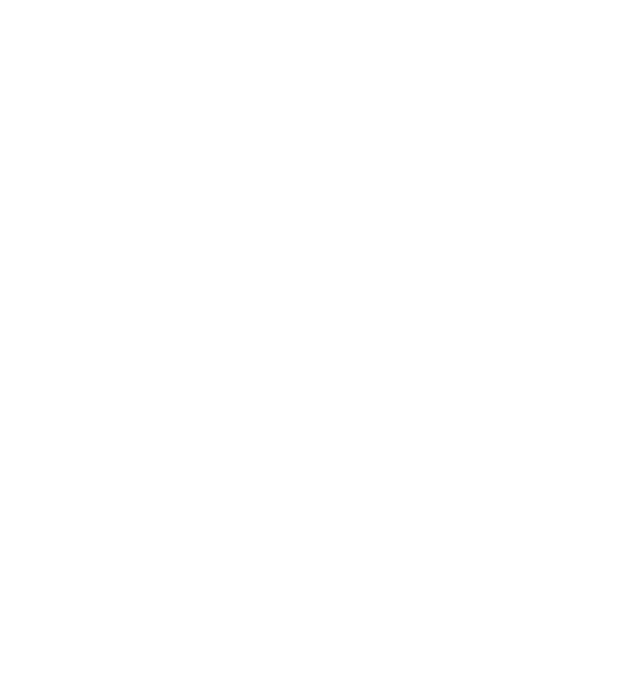
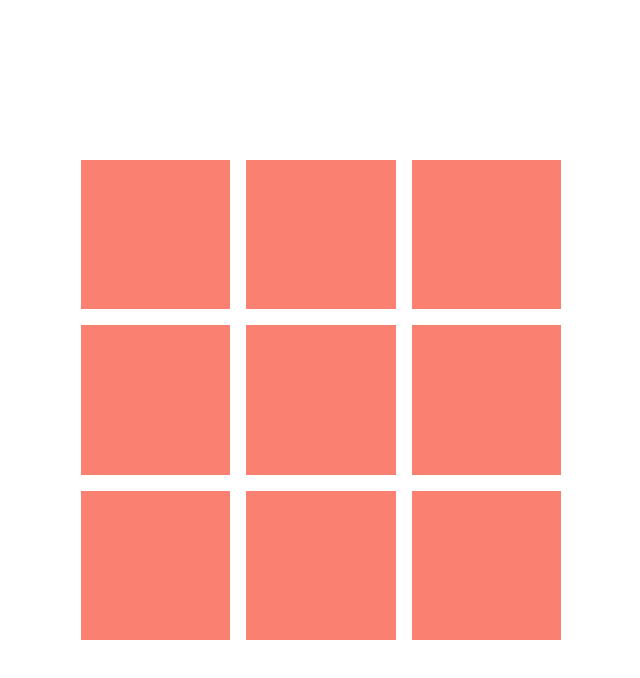
Before and after one commit to Sengsith/tic-tac-toe, a plain HTML site: page index.html in a window 1280 px wide. Shown: the whole page, without its empty margins (319-959 px from the left). Drawn offline with Linux system fonts and the light colour scheme.

Commit message:
update script.js style.css
added empty tiles to screen

```diff
--- a/index.html
+++ b/index.html
@@ -7,5 +7,7 @@
     <link rel="stylesheet" href="style.css" />
     <script src="script.js" defer></script>
   </head>
-  <body></body>
+  <body>
+    <div class="container"></div>
+  </body>
 </html>
--- a/script.js
+++ b/script.js
@@ -60,6 +60,8 @@ const gameController = (() => {
     },
   ];
 
+  const board = gameBoard;
+
   let activePlayer = players[0];
 
   const switchActivePlayer = () => {
@@ -71,9 +73,9 @@ const gameController = (() => {
   const printNewRound = () => console.log(`It is now ${getActivePlayer()}'s turn!`);
 
   const playRound = (row, col) => {
-    console.log(`Placing an '${activePlayer.token}' on row ${row}, col ${col}.`);
-    gameBoard.placeToken(activePlayer.token, row, col);
-    gameBoard.printBoard();
+    // console.log(`Placing an '${activePlayer.token}' on row ${row}, col ${col}.`);
+    board.placeToken(activePlayer.token, row, col);
+    board.printBoard();
 
     // Check for a win
     if (checkForWin(row, col)) {
@@ -90,7 +92,7 @@ const gameController = (() => {
   };
 
   const checkHorizontal = (row) => {
-    const horizontal = gameBoard
+    const horizontal = board
       .getBoard()
       [row - 1].map((cell) => cell.getToken())
       .filter((value) => value === activePlayer.token);
@@ -98,7 +100,7 @@ const gameController = (() => {
   };
 
   const checkVertical = (col) => {
-    const vertical = gameBoard
+    const vertical = board
       .getBoard()
       .map((row) => row[col - 1].getToken())
       .filter((value) => value === activePlayer.token);
@@ -106,11 +108,11 @@ const gameController = (() => {
   };
 
   const checkDiagonal = () => {
-    const diagonal = gameBoard
+    const diagonal = board
       .getBoard()
       .map((row, index) => row[index].getToken())
       .filter((value) => value === activePlayer.token);
-    const diagonalReverse = gameBoard
+    const diagonalReverse = board
       .getBoard()
       .reverse()
       .map((row, index) => row[index].getToken())
@@ -120,25 +122,33 @@ const gameController = (() => {
   };
 
   // Initial print message on initialize.
-  printNewRound();
+  // printNewRound();
 
   return {
     getActivePlayer,
     playRound,
   };
-})(gameBoard);
+})();
 
-// Global code ---------------------------------------
-// Diagonal win
-// gameController.playRound(2, 2);
-// gameController.playRound(1, 2);
-// gameController.playRound(1, 1);
-// gameController.playRound(1, 3);
-// gameController.playRound(3, 3);
+const screenController = (() => {
+  const board = gameBoard;
+  const game = gameController;
+  const container = document.querySelector(".container");
 
-// Diagonal Reverse win
-gameController.playRound(2, 2);
-gameController.playRound(1, 2);
-gameController.playRound(1, 3);
-gameController.playRound(2, 3);
-gameController.playRound(3, 1);
+  const renderTilesToScreen = () => {
+    const newGrid = document.createElement("div");
+    newGrid.classList.add("grid");
+
+    board.getBoard().forEach((row) =>
+      row.forEach((cell) => {
+        const newTile = document.createElement("div");
+        newTile.classList.add("tile");
+
+        newGrid.appendChild(newTile);
+      })
+    );
+    container.appendChild(newGrid);
+  };
+
+  renderTilesToScreen();
+})();
--- a/style.css
+++ b/style.css
@@ -0,0 +1,34 @@
+* {
+  box-sizing: border-box;
+  padding: 0;
+  margin: 0;
+}
+
+body {
+  height: 100vh;
+  display: flex;
+  justify-content: center;
+  align-items: center;
+}
+
+.container {
+  width: 30rem;
+  height: 30rem;
+}
+
+.grid {
+  display: grid;
+  height: 100%;
+  gap: 1rem;
+  grid-template-columns: repeat(3, 1fr);
+  grid-template-rows: repeat(3, 1fr);
+}
+
+.tile {
+  background-color: salmon;
+  transition: transform 0.2s ease-in-out;
+}
+.tile:hover {
+  cursor: pointer;
+  transform: scale(1.1);
+}
```
